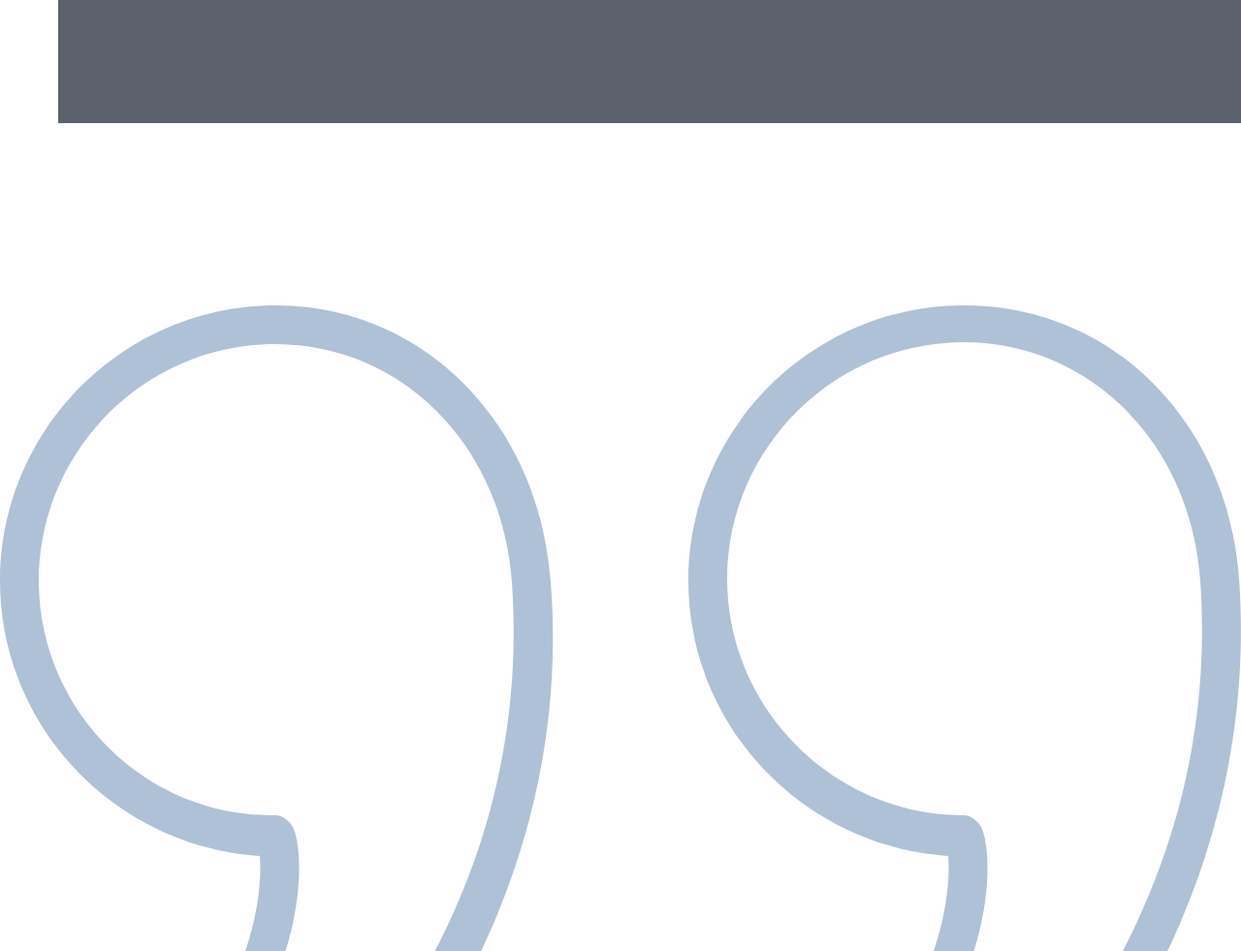
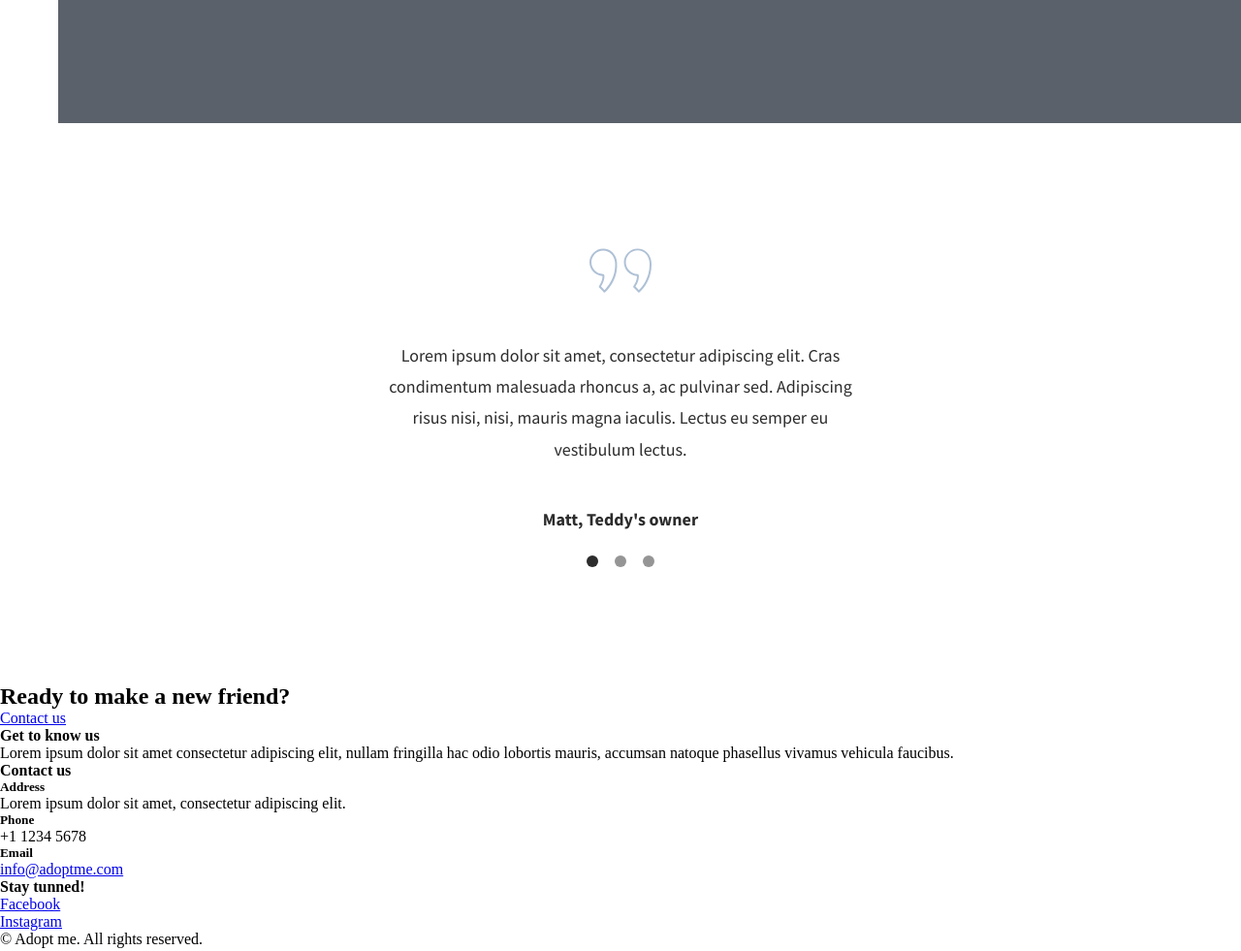
Before and after one commit to CandelaOlha/adopt-me, a website: page index.html in a window 1280 px wide. Shown: the part 2860-3841 px from the top of the page at 97% size. Drawn offline with nearby package versions, Linux system fonts and the light colour scheme.

Commit message:
added testimonials section styles

```diff
--- a/index.html
+++ b/index.html
@@ -91,11 +91,11 @@
     </section>
     <section class="testimonials-section">
         <div class="section-container">
-            <img src="images/icons/quote.svg" aria-label="quote">
+            <img src="images/icons/quote.svg" class="quote-icon" aria-label="quote">
             <p class="testimonial-text">Lorem ipsum dolor sit amet, consectetur adipiscing elit. Cras condimentum malesuada rhoncus a, ac pulvinar sed. Adipiscing risus nisi, nisi, mauris magna iaculis. Lectus eu semper eu vestibulum lectus.</p>
             <h3 class="testimonial-author">Matt, Teddy's owner</h3>
             <div class="testimonials-slider">
-                <div class="circle"></div>
+                <div class="circle active-circle"></div>
                 <div class="circle"></div>
                 <div class="circle"></div>
             </div>
--- a/style.scss
+++ b/style.scss
@@ -42,12 +42,12 @@ $grey-color: #5b616a;
   }
 }
 
-@mixin text($text-color: $dark-color) {
+@mixin text($text-color: $dark-color, $margin-bottom: 60px) {
   color: $text-color;
   font-family: $text-font;
   font-size: 18px;
   line-height: 1.8;
-  margin-bottom: 60px;
+  margin-bottom: $margin-bottom;
 }
 
 @mixin cta($background-color: $primary-color, $text-color: $dark-color) {
@@ -244,3 +244,45 @@ header {
     }
   }
 }
+
+/* Testimonials section styles */
+
+.testimonials-section {
+  @include section();
+  .section-container {
+    align-items: center;
+    display: flex;
+    flex-direction: column;
+    max-width: 510px;
+    text-align: center;
+    width: 100%;
+    .quote-icon {
+      color: $secondary-color;
+      height: 64px;
+      margin-bottom: 40px;
+      width: 64px;
+    }
+    .testimonial-text {
+      @include text($margin-bottom: 40px);
+    }
+    .testimonial-author {
+      @include text($margin-bottom: 20px);
+      font-weight: bold;
+    }
+    .testimonials-slider {
+      align-items: center;
+      display: flex;
+      justify-content: space-between;
+      width: 70px;
+      .circle {
+        background-color: #2c2c2c80;
+        border-radius: 50px;
+        height: 12px;
+        width: 12px;
+      }
+      .active-circle {
+        background-color: $dark-color;
+      }
+    }
+  }
+}
```
Also changed, not shown: style.css, 1 other file.
